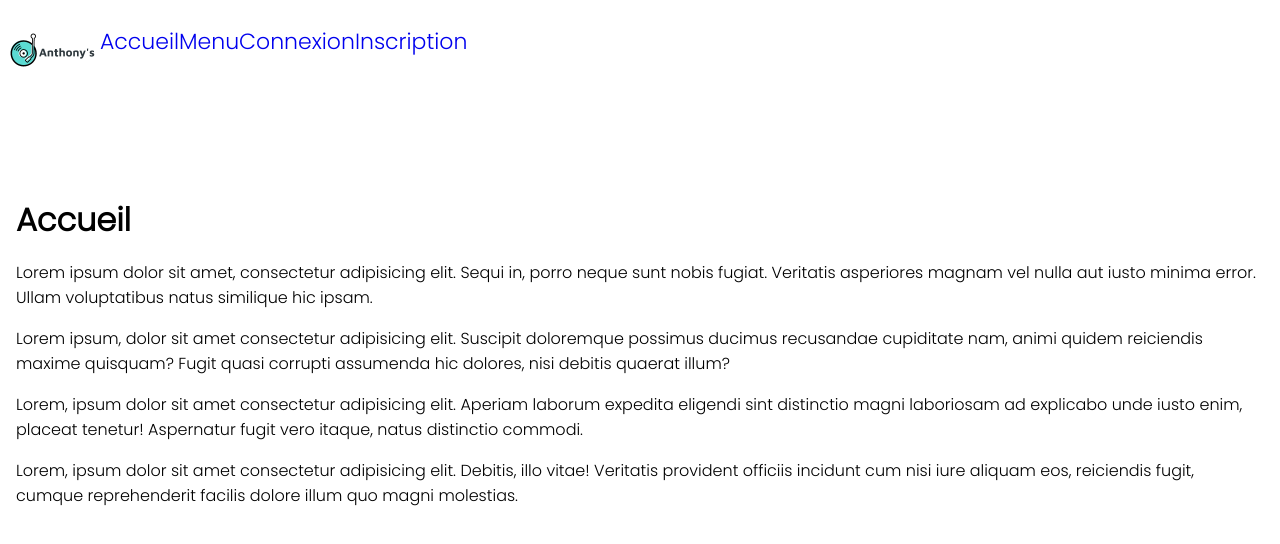
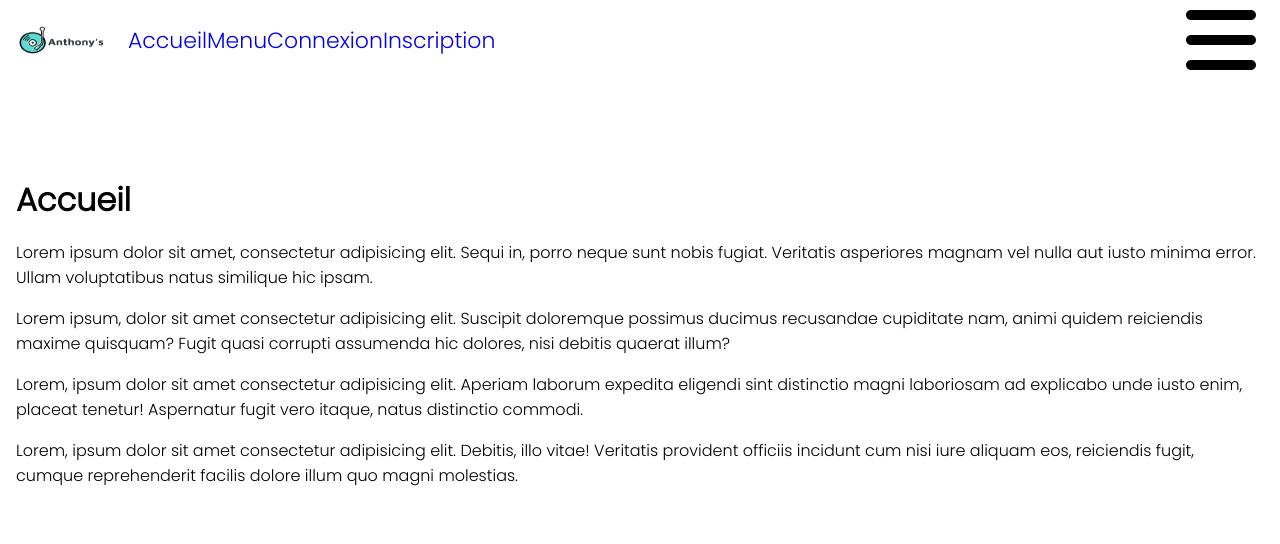
Before and after one commit to WildCodeSchool/2023-02-JS-RemoteFR-JSWizards-P3-Team-Hufflepuff, a React (Vite) app in the folder frontend/: page / in a window 1280 px wide. Shown: the top 544 px of the page. Built offline with nearby package versions, Linux system fonts and the light colour scheme.

Commit message:
initial navbar

```diff
--- a/frontend/index.html
+++ b/frontend/index.html
@@ -3,7 +3,6 @@
   <head>
     <meta charset="UTF-8" />
     <link rel="icon" type="image/svg+xml" href="/src/favicon.svg" />
-    <link rel="stylesheet" href="https://cdnjs.cloudflare.com/ajax/libs/font-awesome/4.7.0/css/font-awesome.min.css">
     <meta name="viewport" content="width=device-width, initial-scale=1.0" />
     <title>Vite App</title>
   </head>
--- a/frontend/src/components/Navbar.css
+++ b/frontend/src/components/Navbar.css
@@ -1,47 +1,41 @@
-* {
-  box-sizing: border-box;
+header {
+  display: flex;
+  justify-content:space-around;
+  align-items: center;
 }
 
-body {
-  margin: 0px;
-  font-family: 'segoe ui';
+.logo {
+  width:100px ;
+  height:80px ;
 }
 
 .navbar {
-  height: 50px;
-  width: 100%;
-  background-color: #fff;
-  position: relative;
-
-}
-
-
-header {
-display: flex;
-justify-content: end;
-align-items: center;
-}
-
-.logo {
-width:100px ;
-height:100px ;
+  width: 80%;
+  display: flex;
+  justify-content: space-between;
+  align-items: center;
 }
 
 .bars {
   width: 100px;
-  height: 100px;
-  padding-right: 2rem;
+  height: 80px;
 }
-.navbar> .navbar_liste {
-  display: inline;
 
-}
-li{
-  padding-right: 12rem;
+
+li {
+  display:none;
+  height: auto;
+  width: 135.8px;
+  float: none;
+  list-style: none;
+  padding: 0;
+  margin: 0;
+  background-color: #fff;
 }
 
 .navbar > .navbar_liste > .navbar_item{
   display: inline-block;
+  margin-left: center;
   font-size: 22px;
   color: #fff;
 }
@@ -55,7 +49,7 @@ li{
 .navbar > .navbar_links > a {
   display: inline-block;
   padding: 13px 10px 13px 10px;
-  text-decoration: none;
+  text-align: center;
   color: #efefef;
 }
 
@@ -67,8 +61,16 @@ li{
   display: none;
 }
 
-@media (max-width:600px) {
+/*
+  Responsive mobile
+*/
+@media screen and (max-width: 780px){
+}
 
+/*
+  Responsive tablette
+*/
+@media screen and (max-width: 979px){
   .nav > .nav-links {
     position: absolute;
     display: block;
@@ -85,9 +87,8 @@ li{
     width: 100%;
   }
 
+  .logoDJ {
+    width: 50px;
+    height: 50px;
+  }
 }
-
-.logoDJ {
-  width: 50px;
-  height: 50px;
-}
--- a/frontend/src/components/Navbar.jsx
+++ b/frontend/src/components/Navbar.jsx
@@ -1,28 +1,31 @@
 import React from "react";
 import "./Navbar.css";
+import logo from "../assets/logo-2.png";
+import bars from "../assets/bars.svg";
 
 export default function Navbar() {
   return (
     <header>
-      <img className="logo" src="./src/assets/logo-2.png" alt="logoDJ" />
+      <img className="logo" src={logo} alt="logoDJ" />
       <nav className="navbar">
         <ul className="navbar_liste">
           <li className="navbar_item">
-            <a href="/" className="navbar_link">
+            <a href="!#" className="navbar_link">
               Accueil
             </a>
-            <a href="/" className="navbar_link">
+            <a href="!#" className="navbar_link">
               Menu
             </a>
-            <a href="/" className="navbar_link">
+            <a href="!#" className="navbar_link">
               Connexion
             </a>
-            <a href="/" className="navbar_link">
+            <a href="!#" className="navbar_link">
               Inscription
             </a>
           </li>
         </ul>
       </nav>
+      <img src={bars} alt="bars" className="bars" />
     </header>
   );
 }
```
